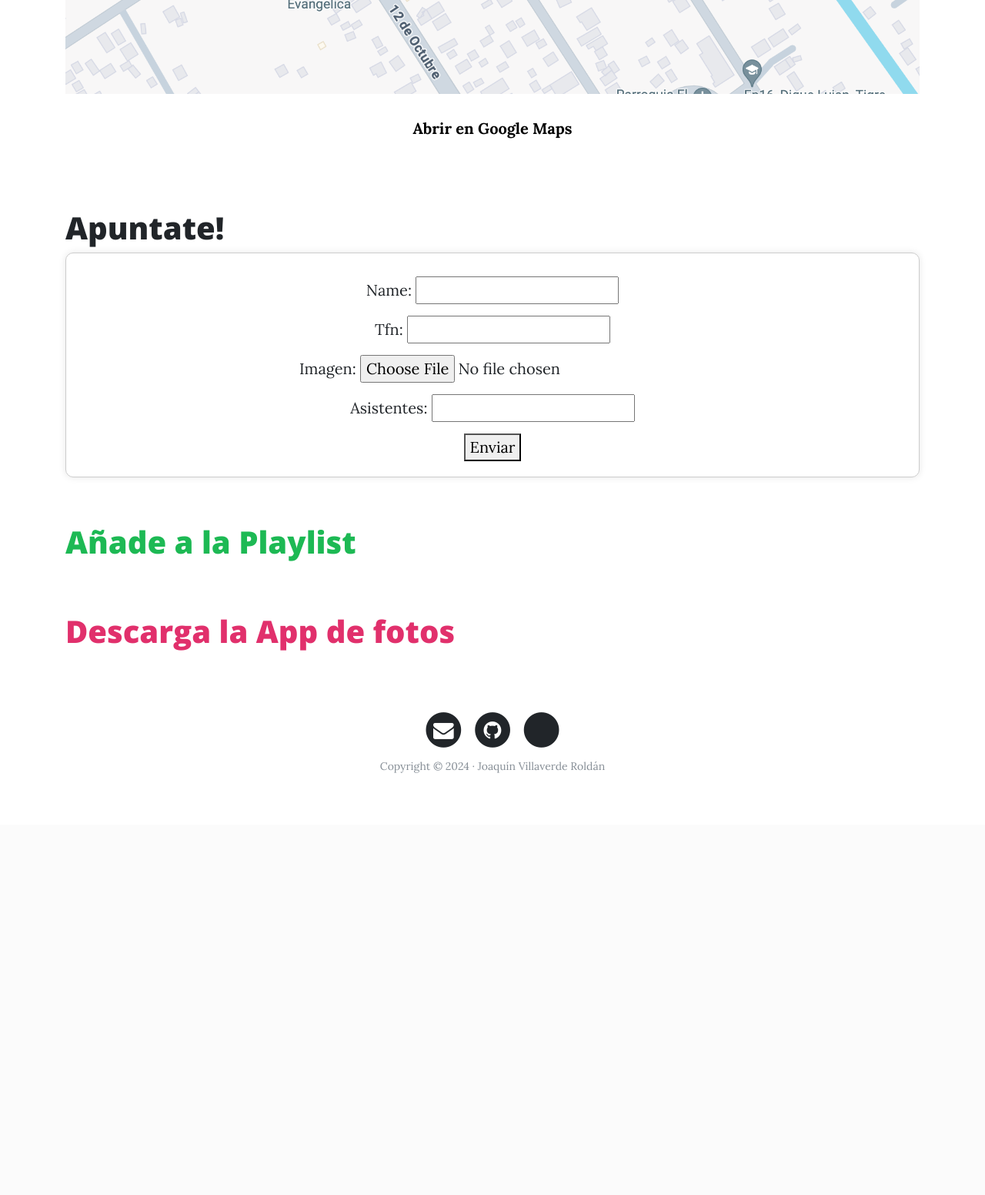
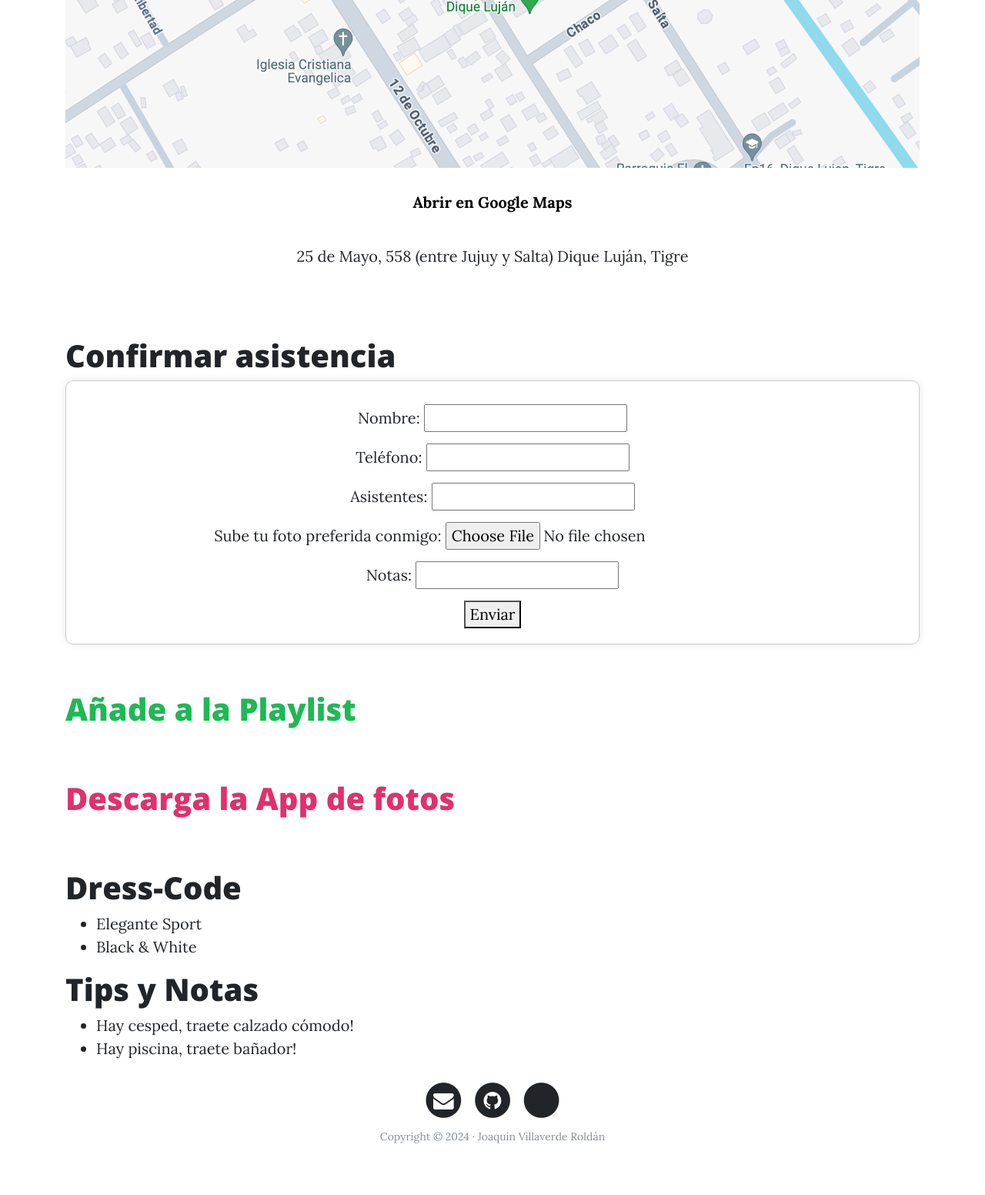
Before and after one commit to jvr0/luli, a Django app: page / in a window 1280 px wide. Shown: the part 1360-2912 px from the top of the page at 77% size. Before the commit the page ends 2364 px from the top, so only its background shows below. Run offline with Django 5.2, Linux system fonts and the light colour scheme; some libraries are stand-ins or nearby versions.

Commit message:
avanzando hacia el finla

```diff
--- a/Cumpleaños/Registro/forms.py
+++ b/Cumpleaños/Registro/forms.py
@@ -4,4 +4,4 @@ from .models import Registro
 class RegistroForm(forms.ModelForm):
     class Meta:
         model = Registro
-        fields = ['name', 'tfn', 'imagen', 'asistentes']
+        fields = ['Nombre', 'Teléfono', 'Asistentes', 'Imágen', 'Notas']
--- a/Cumpleaños/Registro/models.py
+++ b/Cumpleaños/Registro/models.py
@@ -4,13 +4,16 @@ from django.db import models
 
 class Registro (models.Model):
 
-    name = models.CharField(max_length=100)
-    tfn = models.CharField(max_length=15)
-    imagen = models.ImageField(upload_to='Registro')
-    asistentes = models.IntegerField()
+    Nombre = models.CharField(max_length=100)
+    Teléfono = models.CharField(max_length=15)
+    Asistentes = models.IntegerField()
+    Imágen = models.ImageField(upload_to='Registro', verbose_name='Sube tu foto preferida conmigo')
+    Notas = models.CharField(max_length=100)
+
+
 
     created = models.DateTimeField(auto_now_add=True, verbose_name="Created Date")
     updated = models.DateTimeField(auto_now=True, verbose_name= "Updated Date")
 
     def __str__(self):
-        return self.name
+        return self.Nombre
--- a/Cumpleaños/Registro/templates/Registro/registro.html
+++ b/Cumpleaños/Registro/templates/Registro/registro.html
@@ -2,10 +2,10 @@
 
 {% block title%}Home{%endblock%}
 
-{%block background%}{%load static%}{% static 'Registro/img/home-bg.jpg' %}{%endblock%}
+{%block background%}{%load static%}{% static 'Registro/img/home-bg.jpeg' %}{%endblock%}
 
 {%block headers%}
-<h1>Cumpleaños</h1>
+<h1>Viernes 20-9 21:00</h1>
 <body>
     <div id="countdown" style="display: flex; justify-content: center; align-items: center; gap: 20px;">
         <div>
@@ -70,9 +70,13 @@
         <div class="body-center">
             <p><a href="https://maps.app.goo.gl/5tMT9ofJWXEE9RCV7" target="_blank">Abrir en Google Maps</a></p>
         </div>
+        <div class="body-center">
+            <p>25 de Mayo, 558 (entre Jujuy y Salta) Dique Luján, Tigre</p>
+        </div>
     </body>
+
     <br> </br>
-    <h1>Apuntate!</h1>
+    <h1>Confirmar asistencia</h1>
         <body>
             <form method="post" enctype="multipart/form-data">  <!-- Añade enctype -->
                 {% csrf_token %}
@@ -88,4 +92,16 @@
     <h1><a href="https://www.wedshoots.com/" target="_blank" style="color: #E1306C; text-decoration: none;">Descarga la App de fotos</a></h1>
     <br> </br>
 
+    <h1>Dress-Code</h1>
+        <ul>
+            <li>Elegante Sport</li>
+            <li>Black & White</li>
+        </ul>
+
+    <h1>Tips y Notas</h1>
+        <ul>
+            <li>Hay cesped, traete calzado cómodo!</li>
+            <li>Hay piscina, traete bañador!</li>
+        </ul>
+
     {% endblock %}
```
Also changed, not shown: Cumpleaños/Registro/migrations/0003_rename_asistentes_registro_asistentes_and_more.py (added), Cumpleaños/Registro/static/Registro/img/home-bg.jpeg (added), Cumpleaños/Registro/static/Registro/img/home1-bg.jpeg (added), 7 other files. Lines whose indentation alone changed are shown as unchanged.
